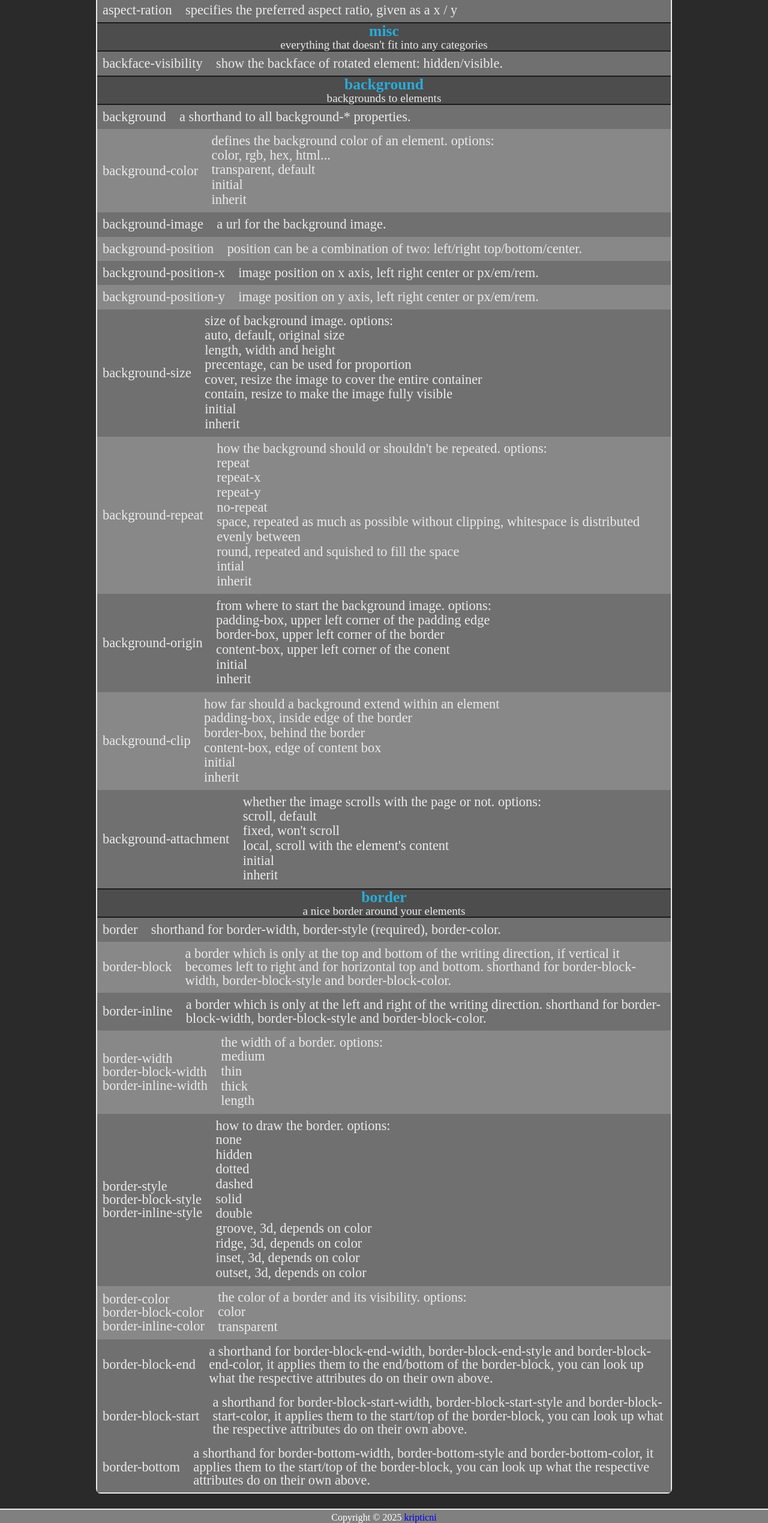
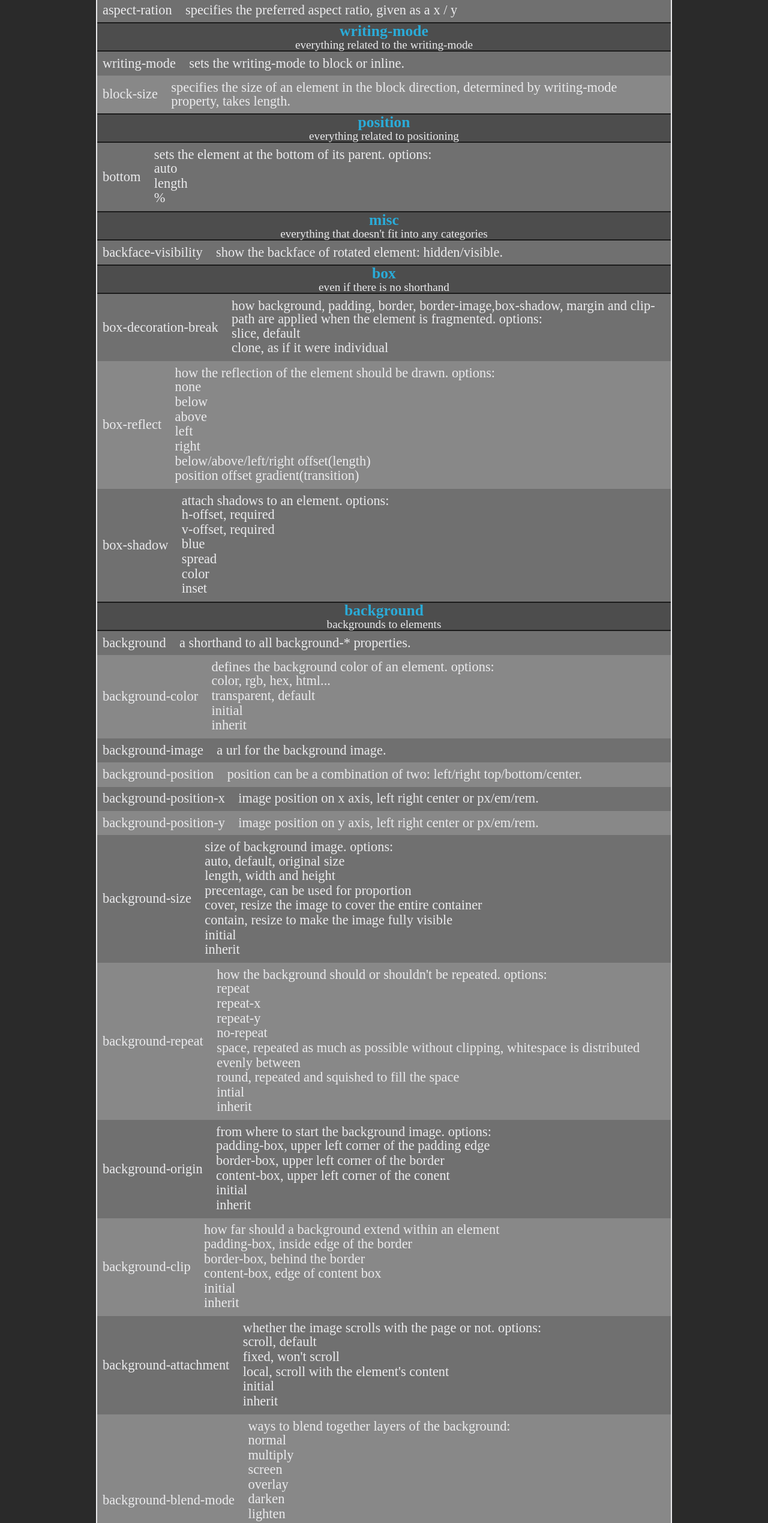
Before and after one commit to kripticni/Web, a plain HTML site: page css/projects/css-index/index.html in a window 1280 px wide. Shown: the part 4274-6813 px from the top of the page at 60% size. Drawn offline with Linux system fonts and the light colour scheme.

Commit message:
more work on css-index

```diff
--- a/css/projects/css-index/index.html
+++ b/css/projects/css-index/index.html
@@ -362,6 +362,37 @@
 			</div>
 			<div class="item-class">
 				<hgroup>
+					<h3>writing-mode</h3>
+					<p>everything related to the writing-mode</p>
+				</hgroup>
+			</div>
+			<div class="item-a">
+				<span>writing-mode</span>
+				<span>sets the writing-mode to block or inline.</span>
+			</div>
+			<div class="item-b">
+				<span>block-size</span>
+				<span>specifies the size of an element in the block direction, determined by writing-mode property, takes length.</span>
+				</span>
+			</div>
+			<div class="item-class">
+				<hgroup>
+					<h3>position</h3>
+					<p>everything related to positioning</p>
+				</hgroup>
+			</div>
+			<div class="item-a">
+				<span>bottom</span>
+				<span>sets the element at the bottom of its parent. options:
+					<ul>
+						<li>auto</li>
+						<li>length</li>
+						<li>%</li>
+					</ul>
+				</span>
+			</div>
+			<div class="item-class">
+				<hgroup>
 					<h3>misc</h3>
 					<p>everything that doesn't fit into any categories</p>
 				</hgroup>
@@ -369,6 +400,48 @@
 			<div class="item-a">
 				<span>backface-visibility</span>
 				<span>show the backface of rotated element: hidden/visible.</span>
+			</div>
+			<div class="item-class">
+				<hgroup>
+					<h3>box</h3>
+					<p>even if there is no shorthand</p>
+				</hgroup>
+			</div>
+			<div class="item-a">
+				<span>box-decoration-break</span>
+				<span>how background, padding, border, border-image,box-shadow, margin and clip-path are applied when the element is fragmented. options:
+					<ul>
+						<li>slice, default</li>
+						<li>clone, as if it were individual</li>
+					</ul>
+				</span>
+			</div>
+			<div class="item-b">
+				<span>box-reflect</span>
+				<span>how the reflection of the element should be drawn. options:
+					<ul>
+						<li>none</li>
+						<li>below</li>
+						<li>above</li>
+						<li>left</li>
+						<li>right</li>
+						<li>below/above/left/right offset(length)</li>
+						<li>position offset gradient(transition)</li>
+					</ul>
+				</span>
+			</div>
+			<div class="item-a">
+				<span>box-shadow</span>
+				<span>attach shadows to an element. options:
+					<ul>
+						<li>h-offset, required</li>
+						<li>v-offset, required</li>
+						<li>blue</li>
+						<li>spread</li>
+						<li>color</li>
+						<li>inset</li>
+					</ul>
+				</span>
 			</div>
 			<div class="item-class">
 				<hgroup>
@@ -473,6 +546,23 @@
 					</ul>
 				</span>
 			</div>
+			<div class="item-b">
+				<span>background-blend-mode</span>
+				<span>ways to blend together layers of the background:
+					<ul>
+						<li>normal</li>
+						<li>multiply</li>
+						<li>screen</li>
+						<li>overlay</li>
+						<li>darken</li>
+						<li>lighten</li>
+						<li>color-dodge</li>
+						<li>saturation</li>
+						<li>color</li>
+						<li>luminosity</li>
+					</ul>
+				</span>
+			</div>
 			<div class="item-class">
 				<hgroup>
 					<h3>border</h3>
@@ -493,7 +583,7 @@
 				<span>a border which is only at the left and right of the writing direction. shorthand for border-block-width, border-block-style and border-block-color.</span>
 			</div>
 			<div class="item-b">
-				<span>border-width<br>border-block-width<br>border-inline-width</span>
+				<span>border-width<br>border-block-width<br>border-inline-width<br>border-inline-end-width<br>border-inline-start-width<br>border-block-start-width<br>border-inline-end-width<br>border-left-width<br>border-right-width<br>border-top-width<br>border-bottom-width</span>
 				<span>the width of a border. options:
 					<ul>
 						<li>medium</li>
@@ -504,7 +594,7 @@
 				</span>
 			</div>
 			<div class="item-a">
-				<span>border-style<br>border-block-style<br>border-inline-style</span>
+				<span>border-style<br>border-block-style<br>border-inline-style<br>border-inline-end-style<br>border-inline-start-style<br>border-block-start-style<br>border-inline-end-style<br>border-left-style<br>border-right-style<br>border-top-style<br>border-bottom-style</span>
 				<span>how to draw the border. options:
 					<ul>
 						<li>none</li>
@@ -521,7 +611,7 @@
 				</span>
 			</div>
 			<div class="item-b">
-				<span>border-color<br>border-block-color<br>border-inline-color</span>
+				<span>border-color<br>border-block-color<br>border-inline-color<br>border-inline-end-color<br>border-inline-start-color<br>border-block-start-color<br>border-inline-end-color<br>border-left-color<br>border-right-color<br>border-top-color<br>border-bottom-color</span>
 				<span>the color of a border and its visibility. options:
 					<ul>
 						<li>color</li>
@@ -534,7 +624,7 @@
 				<span>a shorthand for border-block-end-width, border-block-end-style and border-block-end-color, it applies them to the end/bottom of the border-block, you can look up what the respective attributes do on their own above.
 				</span>
 			</div>
-			<div class="item-a">
+			<div class="item-b">
 				<span>border-block-start</span>
 				<span>a shorthand for border-block-start-width, border-block-start-style and border-block-start-color, it applies them to the start/top of the border-block, you can look up what the respective attributes do on their own above.
 				</span>
@@ -544,7 +634,56 @@
 				<span>a shorthand for border-bottom-width, border-bottom-style and border-bottom-color, it applies them to the start/top of the border-block, you can look up what the respective attributes do on their own above.
 				</span>
 			</div>
-
+			<div class="item-b">
+				<span>border-collapse</span>
+				<span>whether two nearby borders should collapse into one or stay their own separate borders, useful for tables. can be seperate or collapse.</span>
+			</div>
+			<div class="item-a">
+				<span>border-image</span>
+				<span>shorthand for border-image-source, border-image-slice, border-image-width, border-image-outset, border-image-repeat.</span>
+			</div>
+			<div class="item-b">
+				<span>border-image-source</span>
+				<span>property to specify an which image to use as a border, takes a url.</span>
+			</div>
+			<div class="item-a">
+				<span>border-image-slice</span>
+				<span>how to slice the image and show it,
+					<ul>
+						<li>number, coords or pixel/em/rem</li>
+						<li>fill, shows the middle part</li>
+						<li>%, relative to height/width</li>
+					</ul>
+				</span>
+			</div>
+			<div class="item-b">
+				<span>border-image-width</span>
+				<span>how wide the border is, more info above.</span>
+			</div>
+			<div class="item-a">
+				<span>border-image-outset</span>
+				<span>place the image outside of the border edges, by pixels/rem/em or length units.</span>
+			</div>
+			<div class="item-b">
+				<span>border-image-repeat</span>
+				<span>to repeat or no-repeat</span>
+			</div>
+			<div class="item-a">
+				<span>border-radius</span>
+				<span>allows you to make circular borders for all 4 sides, takes 4 lengths.</span>
+			</div>
+			<div class="item-b">
+				<span>border-bottom-left-radius<br>border-bottom-right-radius<br>border-top-left-radius<br>border-top-right-radius</span>
+				<span>lets you make circular or curved borders for any one specific corner of the element.</span>
+			</div>
+			<div class="item-a">
+				<span>border-end-end-radius<br>border-end-start-radius<br>border-start-start-radius<br>border-start-end-radius</span>
+				<span>lets you create circular or curved borders for the corner where the block end/start meets the inline end/start in writing-mode.</span>
+			</div>
+			<div class="item-b">
+				<span>border-spacing</span>
+				<span>sets the distance between adjacent cells, takes length.</span>
+			</div>
 		</div>
 	</main>
 
```
